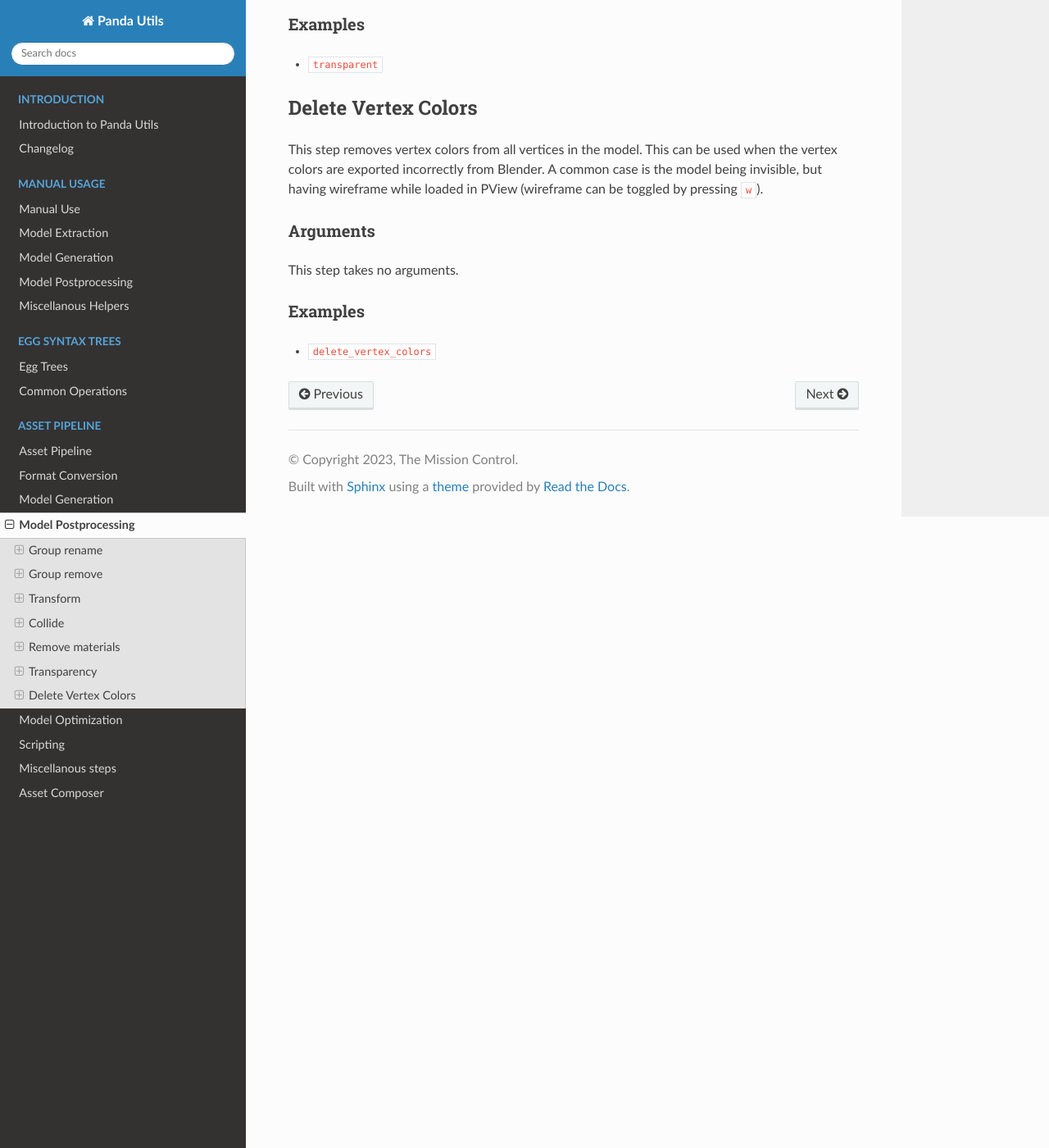
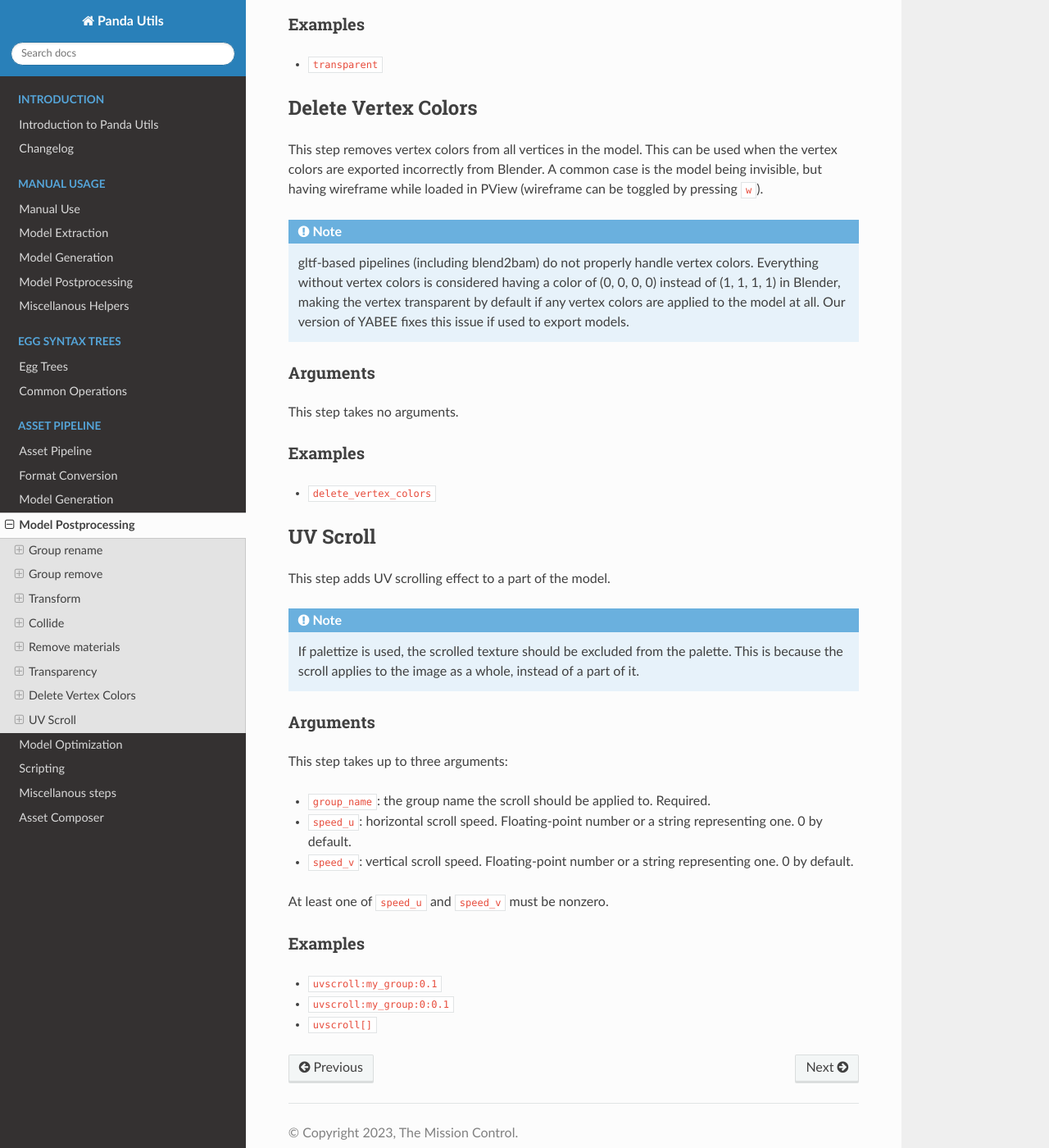
Before and after one commit to Toontown-Event-Horizon/panda-utils-docs, a Sphinx documentation site: the page built from source/asset-pipeline/model-postprocessing.rst, in a window 1280 px wide and 1400 px high, scrolled down 3241 px. Shown: the whole window at 82% size. Built offline with Sphinx 7.4.7 and the Read the Docs theme 2.0.0, drawn with Linux system fonts in a browser that asks for light colours.

```diff
--- a/source/asset-pipeline/composer.rst
+++ b/source/asset-pipeline/composer.rst
@@ -159,6 +159,7 @@ regardless of whether the extra steps are present:
 * ``transform``
 * ``group_rename``
 * ``group_remove``
+* ``uvscroll``
 
 Overrides
 ---------
--- a/source/asset-pipeline/model-optimization.rst
+++ b/source/asset-pipeline/model-optimization.rst
@@ -14,6 +14,8 @@ This step will do the following transformations to every EGG model it finds:
   they will be renamed into ``input_folder.png``, ``input_folder-1.jpg`` and ``input_folder-2.png``
   (the order is not guaranteed, but it will be consistent if this step is launched on multiple machines).
   It will not rename textures made from palettes (including palettize step and egg-palettize).
+* Deletes UV names from all vertices and from all textures. As far as I know those do literally nothing
+  except causing issues.
 
 (more to come)
 
--- a/source/asset-pipeline/model-postprocessing.rst
+++ b/source/asset-pipeline/model-postprocessing.rst
@@ -167,6 +167,11 @@ This can be used when the vertex colors are exported incorrectly from Blender.
 A common case is the model being invisible, but having wireframe while loaded in PView
 (wireframe can be toggled by pressing ``w``).
 
+.. note:: gltf-based pipelines (including blend2bam) do not properly handle vertex colors.
+   Everything without vertex colors is considered having a color of (0, 0, 0, 0) instead of (1, 1, 1, 1) in Blender,
+   making the vertex transparent by default if any vertex colors are applied to the model at all.
+   Our version of YABEE fixes this issue if used to export models.
+
 Arguments
 ~~~~~~~~~
 
@@ -176,3 +181,29 @@ Examples
 ~~~~~~~~
 
 * ``delete_vertex_colors``
+
+UV Scroll
+---------
+
+This step adds UV scrolling effect to a part of the model.
+
+.. note:: If palettize is used, the scrolled texture should be excluded from the palette.
+   This is because the scroll applies to the image as a whole, instead of a part of it.
+
+Arguments
+~~~~~~~~~
+
+This step takes up to three arguments:
+
+* ``group_name``: the group name the scroll should be applied to. Required.
+* ``speed_u``: horizontal scroll speed. Floating-point number or a string representing one. 0 by default.
+* ``speed_v``: vertical scroll speed. Floating-point number or a string representing one. 0 by default.
+
+At least one of ``speed_u`` and ``speed_v`` must be nonzero.
+
+Examples
+~~~~~~~~
+
+* ``uvscroll:my_group:0.1``
+* ``uvscroll:my_group:0:0.1``
+* ``uvscroll[]``
```
Also changed, not shown: other parts of source/asset-pipeline/composer.rst (+2 -1 lines), source/asset-pipeline/misc.rst (+16 -0 lines), source/changelog.rst (+9 -0 lines).
